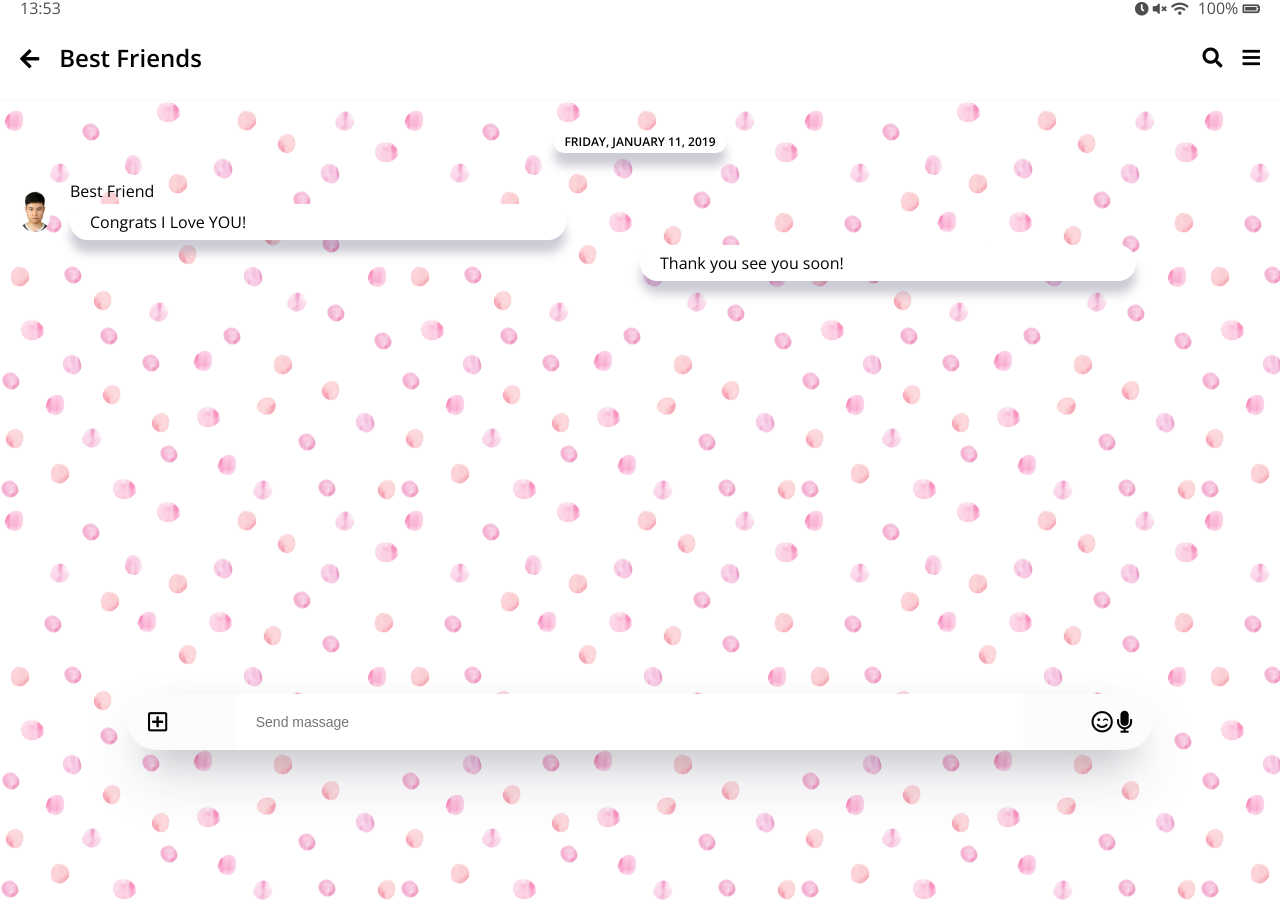
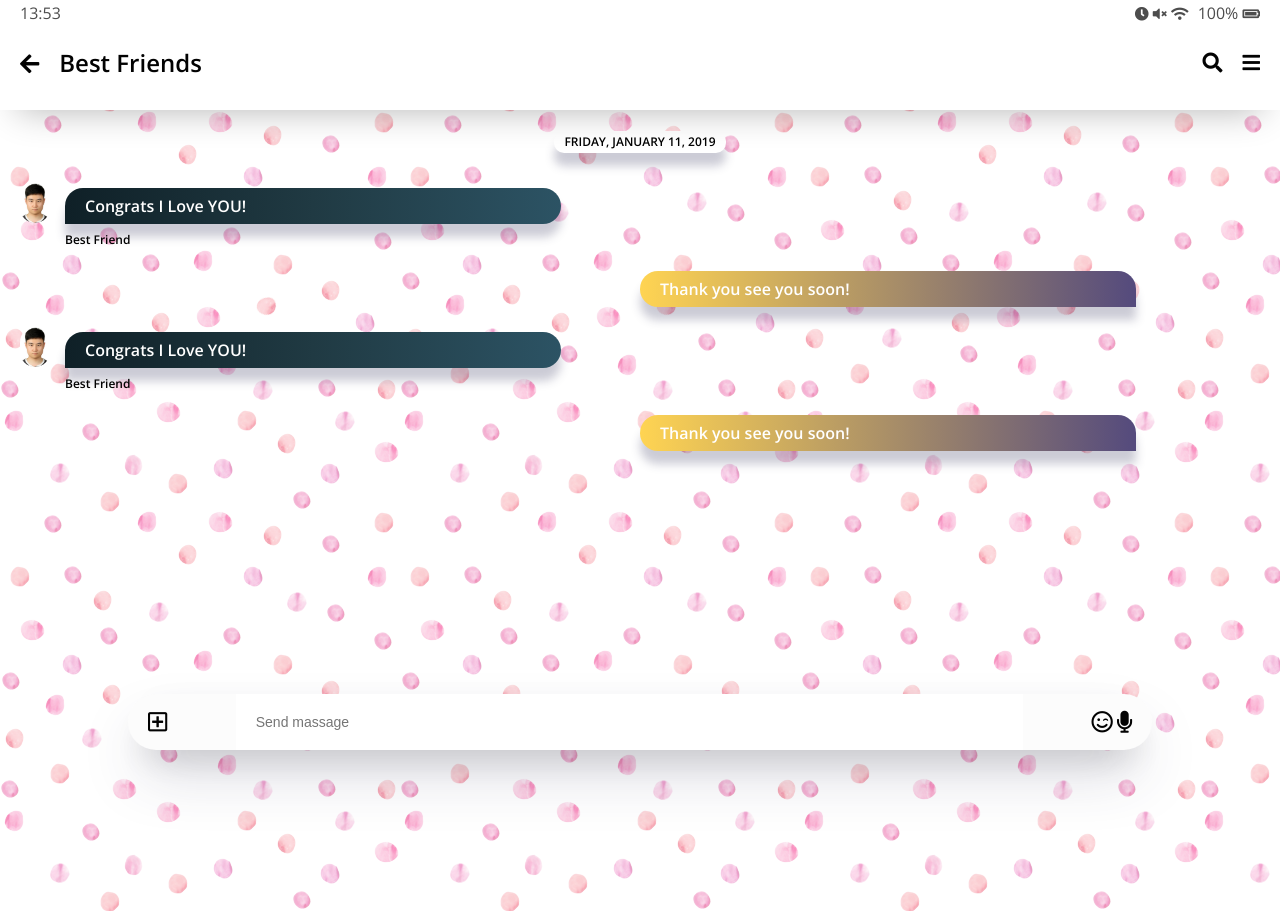
Before and after one commit to wjsqhteo3250/kakao-clone-v2, a plain HTML site: page chat.html in a window 1280 px wide. Shown: the top 911 px of the page. Drawn offline with nearby package versions, Linux system fonts and the light colour scheme.

Commit message:
css finish

```diff
--- a/chat.html
+++ b/chat.html
@@ -13,6 +13,7 @@
     <title>chat kakao clone</title>
   </head>
   <body class="chats-body">
+    <div class="header-wrapper">
       <div class="status-bar">
         <div class="status-bar__column">
           <span class="status-bar__clock">13:53</span>
@@ -41,16 +42,33 @@
           </span>
         </div>
       </header>
+    </div>
     <main class="chat__screen">
       <ul class="chat__messages">
         <span class="chat__timestamp">Friday, January 11, 2019</span>
         <li class="incoming-message message">
           <img src="images/avatar.jpg" class="message__avatar" />
           <div class="message__contant">
-            <span class="message__author">Best Friend</span>
             <div class="message__bubble">
               Congrats I Love YOU!
             </div>
+            <span class="message__author">Best Friend</span>
+          </div>
+        </li>
+        <li class="sent-message message">
+          <div class="message__contant">
+            <div class="message__bubble">
+              Thank you see you soon!
+            </div>
+          </div>
+        </li>
+        <li class="incoming-message message">
+          <img src="images/avatar.jpg" class="message__avatar" />
+          <div class="message__contant">
+            <div class="message__bubble">
+              Congrats I Love YOU!
+            </div>
+            <span class="message__author">Best Friend</span>
           </div>
         </li>
         <li class="sent-message message">
--- a/css/chat.css
+++ b/css/chat.css
@@ -1,12 +1,23 @@
+.header-wrapper {
+  position: fixed;
+  top: 0px;
+  width: 100%;
+  padding: 5px 0px;
+  background-color: white;
+  box-shadow: 0 18px 36px -18px rgba(0, 0, 0, 0.3),
+    0 -12px 36px -8px rgba(0, 0, 0, 0.025);
+}
+
 .chats-body {
-  padding: 0;
+  padding: 10px 0px;
+  padding-top: 100px;
 }
 
 .chats-body .header,
 .chats-body .status-bar {
   padding: 0px 20px;
 }
-.chat__screen {
+.chats-body {
   background-image: url(../images/chatBg.png);
   min-height: 100vh;
 }
@@ -68,8 +79,9 @@
 
 .message {
   display: flex;
-  align-items: center;
+  align-items: flex-start;
   width: 50%;
+  margin-bottom: 20px;
 }
 
 .message .message__contant {
@@ -86,7 +98,7 @@
 .incoming-message img {
   width: 30px;
   border-radius: 15px;
-  margin-right: 20px;
+  margin-right: 15px;
 }
 
 .message .message__bubble {
@@ -95,4 +107,24 @@
   padding: 10px 20px;
   border-radius: 30px;
   margin-top: 5px;
+  display: block;
+  color: white;
+  font-weight: 600;
 }
+
+.incoming-message .message__author {
+  display: block;
+  margin-top: 10px;
+  font-weight: 600;
+  font-size: 12px;
+}
+
+.incoming-message .message__bubble {
+  border-bottom-left-radius: 0px;
+  background-image: linear-gradient(to right, #0f2027, #203a43, #2c5364);
+}
+
+.sent-message .message__bubble {
+  border-bottom-right-radius: 0px;
+  background-image: linear-gradient(to left, #544a7d, #ffd452);
+}
--- a/css/styles.css
+++ b/css/styles.css
@@ -11,6 +11,7 @@
 @import "chat.css";
 
 body {
+  height: 10000px;
   background-color: white;
   padding: 10px 20px;
   color: #020202;
```
Lines whose indentation alone changed are shown as unchanged.
